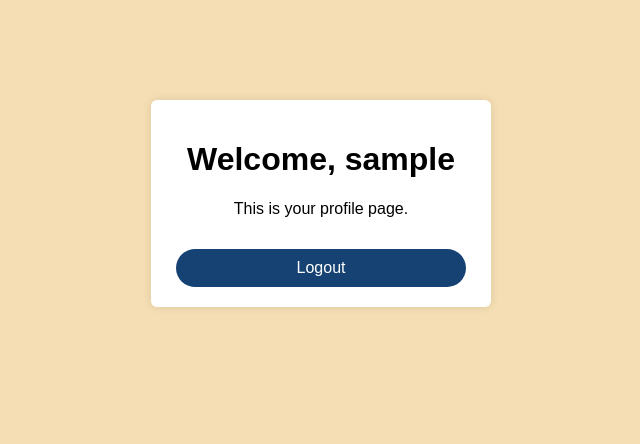
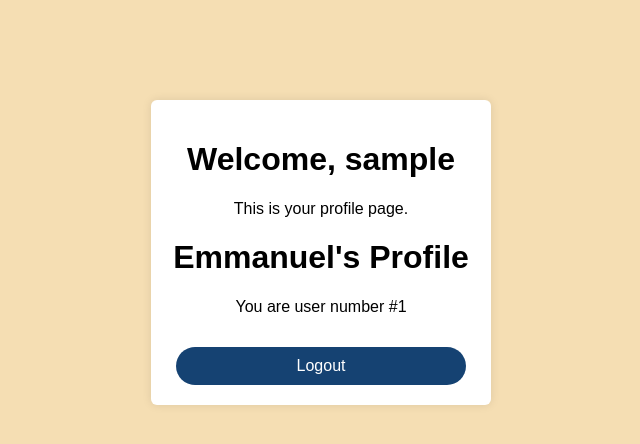
Before and after one commit to Reece-Sam/Programming_Exercise, a Flask app: page /profile in a window 1280 px wide. Shown: the top 444 px of the page, without its empty margins (319-959 px from the left). Run offline with Flask 3, Linux system fonts and the light colour scheme; the visitor is signed in with stand-in values (Sample User, id 1).

Commit message:
Add session to login and profile page

```diff
--- a/Python_flask_exercise/app.py
+++ b/Python_flask_exercise/app.py
@@ -1,14 +1,52 @@
-from flask import Flask, render_template
+from flask import Flask, render_template, request, session, redirect, url_for, g
+
+
+
+class User:
+    def __init__(self, id, username, password):
+        self.id = id
+        self.username = username
+        self.password = password
+
+    def __repr__(self):
+        return f'<User: {self.username}>'
+
+users = []
+users.append(User(id=1, username='Emmanuel', password='password'))
+users.append(User(id=2, username='Bonisam', password='greatness'))
+
+print(users[1].id)
 
 
 app = Flask(__name__)
+app.secret_key = 'secretkeyishouldknow'
+
+@app.before_request
+def before_request():
+    if 'user_id' in session:
+        user = [x for x in users if x.id == session['user_id']][0]
+        g.user = user
 
 @app.route('/')
 def index ():
     return "<h1>Hello Bonisam</h1>"
 
-@app.route('/login')
+@app.route('/login', methods=['GET', 'POST'])
 def login():
+    if request.method == "POST":
+        session.pop('user_id', None)
+
+        username = request.form['username']
+        password = request.form['password']
+
+
+        user = [x for x in users if x.username == username][0]
+        if user and user.password == password:
+            session['user_id'] = user.id
+            return redirect(url_for('profile'))
+
+        return redirect(url_for('login'))
+
     return render_template("login.html")
 
 @app.route("/profile")
--- a/Python_flask_exercise/templates/profile.html
+++ b/Python_flask_exercise/templates/profile.html
@@ -1,20 +1,29 @@
-<!DOCTYPE html>
+<!doctype html>
 <html lang="en">
-<head>
-    <meta charset="UTF-8">
-    <meta name="viewport" content="width=device-width, initial-scale=1.0">
+  <head>
+    <meta charset="UTF-8" />
+    <meta name="viewport" content="width=device-width, initial-scale=1.0" />
     <title>Profile</title>
-    <link rel="stylesheet" href="{{ url_for('static', filename='styles.css') }}">
-</head>
 
-<body>
+    <link
+      rel="stylesheet"
+      href="{{ url_for('static', filename='styles.css') }}"
+    />
+  </head>
 
-<div class="profile-box">
-    <h1>Welcome, {{ session['user'] }} </h1>
-    <p>This is your profile page.</p>
+  <body>
+    <div class="profile-box">
+      <h1>Welcome, {{ session['user'] }}</h1>
+      <p>This is your profile page.</p>
 
-    <a href="/logout">Logout</a>
-</div>
+    {% if g.user %}
+    <h1>{{ g.user.username }}'s Profile</h1>
+    <p>You are user number #{{ g.user.id }}</p>
+{% else %}
+    <p>User not logged in</p>
+{% endif %}
 
-</body>
+      <a href="/logout">Logout</a>
+    </div>
+  </body>
 </html>
```
